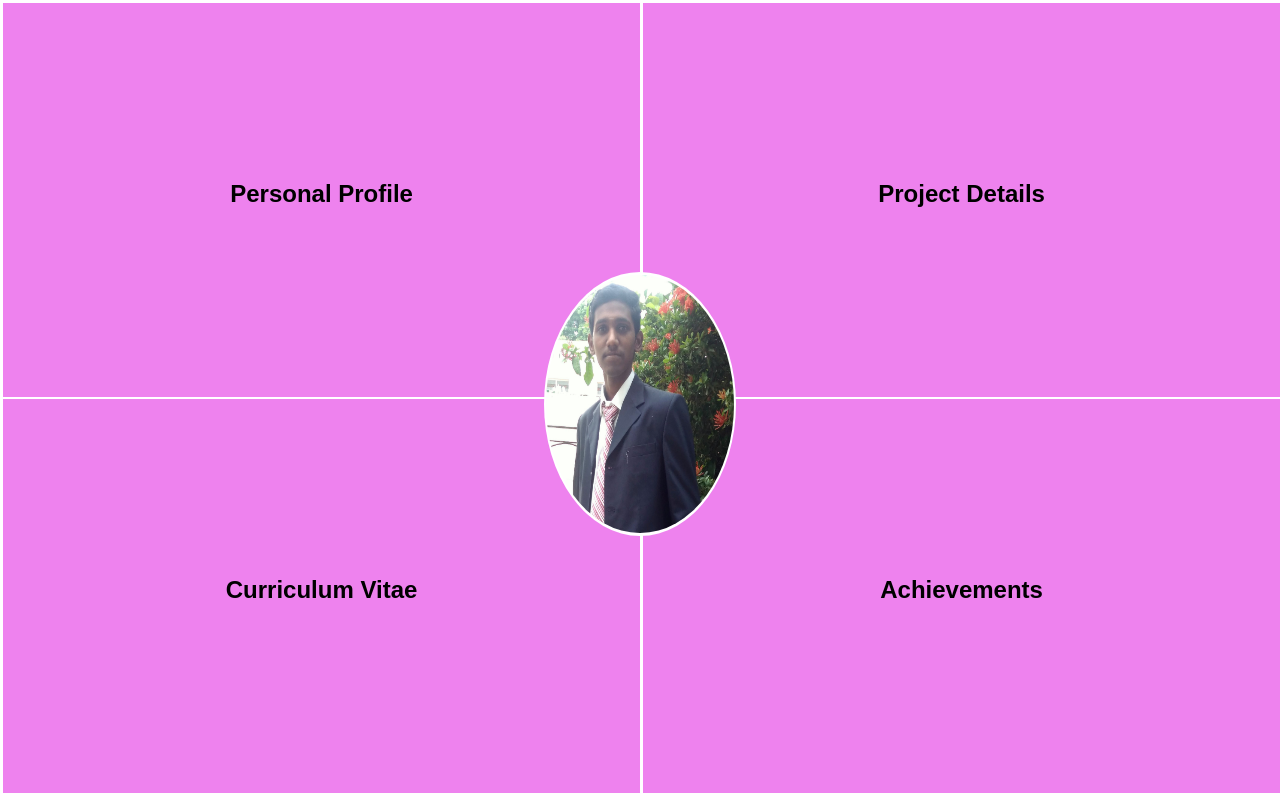
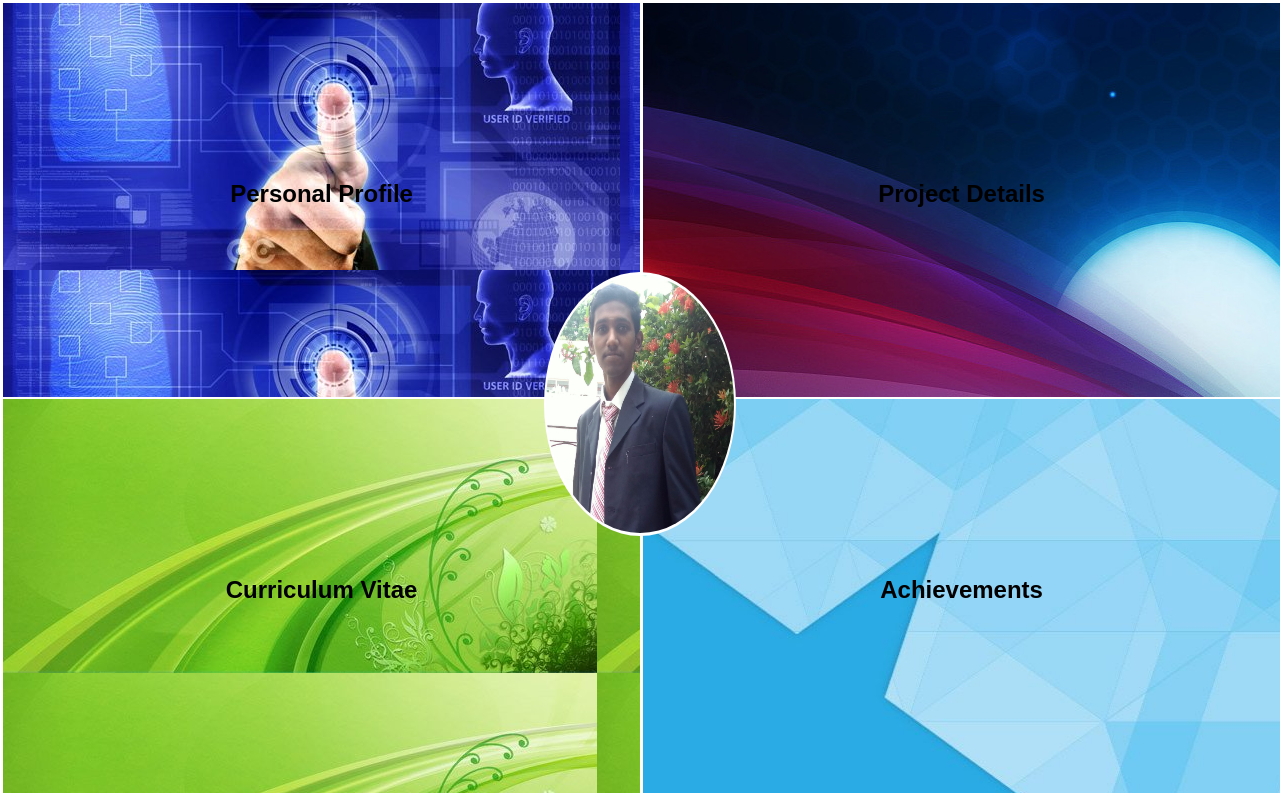
Before and after one commit to sathiya459/websitedesign, a plain HTML site: page public_html/index.html in a window 1280 px wide. Drawn offline with Linux system fonts and the light colour scheme.

Commit message:
image change

```diff
--- a/public_html/cssfile.css
+++ b/public_html/cssfile.css
@@ -14,6 +14,7 @@ body{
     margin: 0px;
     width: 100%;
     height:99%;
+    background-color: background;
 }
 .container{
     position: relative;
@@ -76,6 +77,19 @@ body{
     height: 99.5%;
     background-color: violet;
 }
+
+.top-left-in{
+    background-image: url("personal-detail-background.jpg") ;
+}
+.top-right-in{
+    background-image: url("project-background.jpg") ;
+}
+.bottom-left-in{
+    background-image: url("curricualam-vitae-background.jpg") ;
+}
+.botom-right-in{
+    background-image: url("achievements-background.jpg") ;
+}
 .top-left:hover > .top-left-in{
 
     transition: 0.2s all ease;
```
Also changed, not shown: public_html/index.html (+1 -1 lines), public_html/achievements-background.jpg (added), public_html/curricualam-vitae-background.jpg (added), public_html/personal-detail-background.jpg (added), public_html/project-background.jpg (added).
